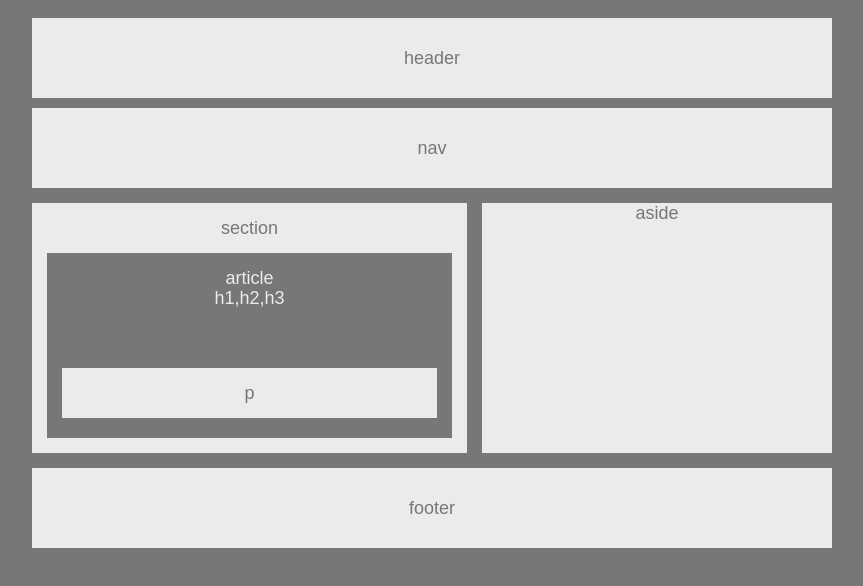
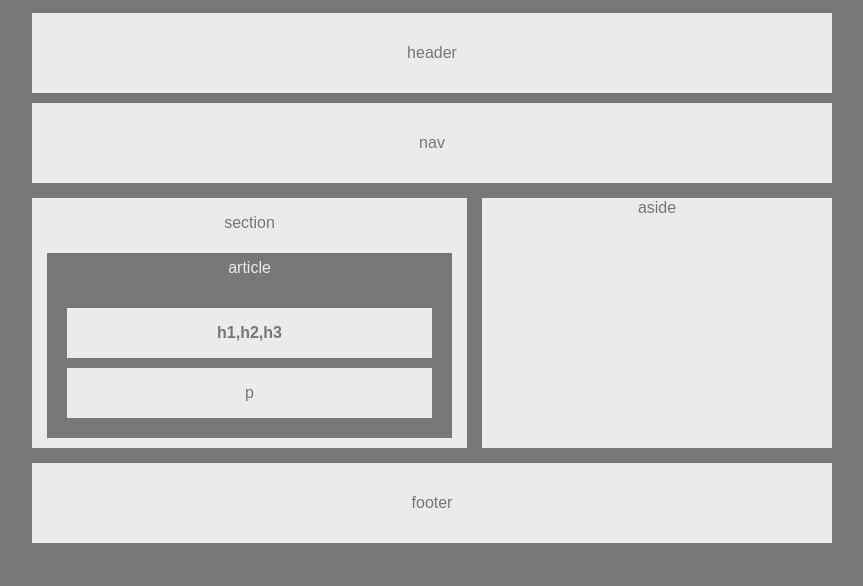
Before and after one commit to Connor2121/HW-Wireframe, a plain HTML site: page index.html in a window 1280 px wide. Shown: the whole page, without its empty margins (83-946 px from the left). Drawn offline with Linux system fonts and the light colour scheme.

Commit message:
Last HW update

```diff
--- a/index.html
+++ b/index.html
@@ -21,8 +21,9 @@
             section
             <div class="article">article
 
-                    <div class="h1,h2,h3">h1,h2,h3
-                    </div>
+                <strong><div class="h1-h2-h3">
+                    h1,h2,h3
+                </div></strong>
                     <div class="p">
                         p
                     </div>
--- a/style.css
+++ b/style.css
@@ -18,9 +18,9 @@ body {
     background-color: #777;
     display: block;
     font-family: 'Arial', 'Helvetica', sans-serif;
-    font-size: 18px;
+    font-size: 16px;
     margin-left: 0px;
-    padding-top: 10px;
+    padding-top: 5px;
     width: 960px;
 }
 
@@ -31,7 +31,6 @@ header {
     margin-top: 0px;
     margin-left: 100px;
     width: 800px;
-
     text-align: center;
 }
 
@@ -68,17 +67,20 @@ header {
     background-color: #777;
     color: #ebebeb;
     display: block;
-    padding: 15px;
-    margin-top: 15px;
+    padding: 5px;
+    margin-top: 20px;
+    margin-bottom: 20px;
     text-align: center;
 }
 
 
-.h1,h2,h3 {
+.h1-h2-h3 {
     background-color: #ebebeb;
     color: #777;
     padding: 15px;
-    margin-top: 15px;
+    margin-top: 30px;
+    margin-left: 15px;
+    margin-right: 15px;
     display: block;
     text-align: center;
     line-height: 20px;
@@ -88,10 +90,10 @@ header {
     background-color: #ebebeb;
     color: #777;
     padding: 15px;
-    margin-top: 60px;
-    margin-bottom: 5px;
-    margin-left: 0;
-    margin-right: 0;
+    margin-top: 10px;
+    margin-bottom: 15px;
+    margin-left: 15px;
+    margin-right: 15px;
     display: block;
     line-height: 20px;
     text-align: center;
```
